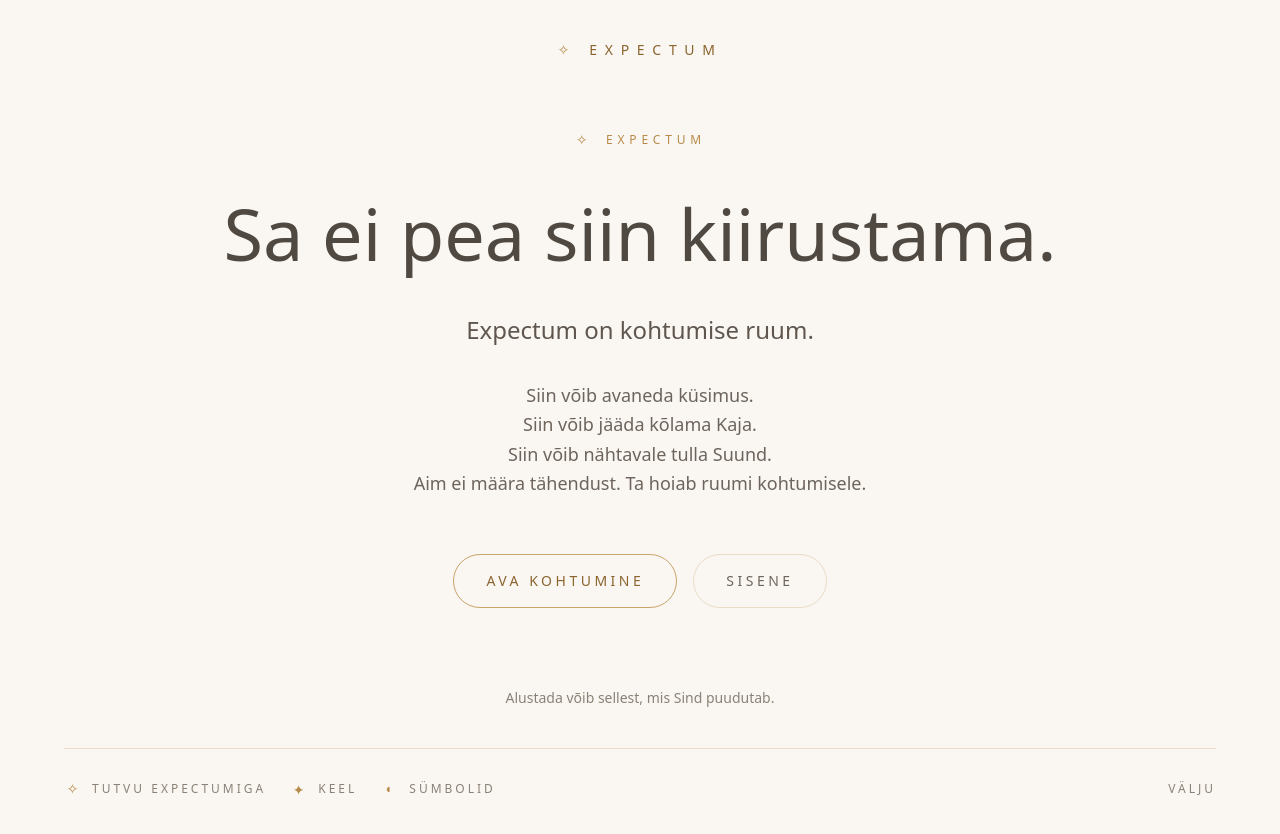
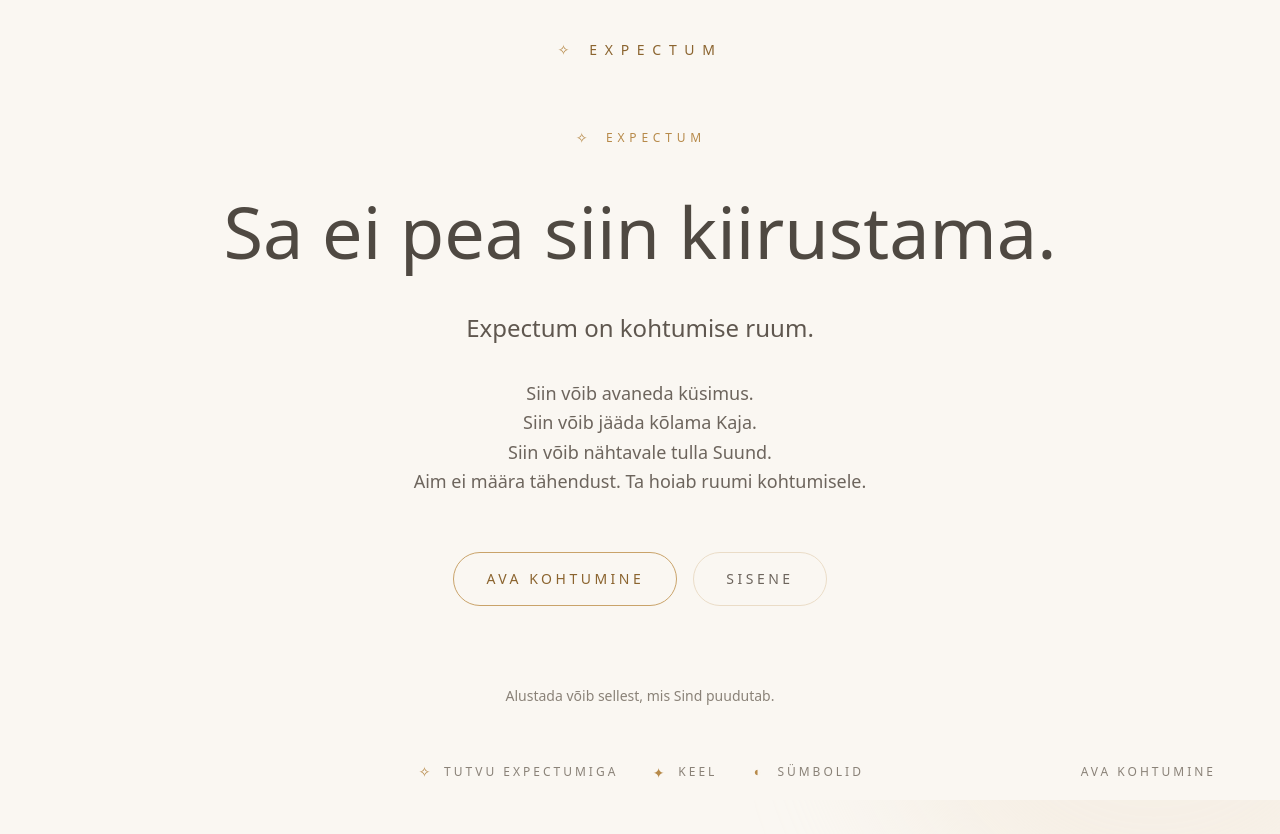
Before and after one commit to laurentconsulting/expectum, a Next.js app: page / in a window 1280 px wide. Shown: the top 834 px of the page. After the commit the page ends 800 px from the top, so only its background shows below. Built offline with nearby package versions, Linux system fonts and the light colour scheme; no server answers.

Commit message:
Centralize Expectum footer

```diff
--- a/components/ExpectumFooter.tsx
+++ b/components/ExpectumFooter.tsx
@@ -31,7 +31,7 @@ export default function ExpectumFooter({
               className="inline-flex items-center gap-2 text-xs uppercase tracking-[0.25em] text-[#8a8278] transition hover:text-[#8b642f]"
             >
               {link.symbol && (
-                <ExpectumSymbol name={link.symbol} size="header" />
+                <ExpectumSymbol name={link.symbol} size="footer" />
               )}
 
               <span>{link.label}</span>
--- a/components/ExpectumPage.tsx
+++ b/components/ExpectumPage.tsx
@@ -1,17 +1,12 @@
 import type { ReactNode } from "react";
 import ExpectumHeader from "@/components/ExpectumHeader";
-import ExpectumSymbol from "@/components/ExpectumSymbol";
+import ExpectumFooter from "@/components/ExpectumFooter";
 import ExpectumBackground from "@/components/ExpectumBackground";
-
-type FooterLink = {
-  href: string;
-  label: string;
-  symbol?: "meeting" | "echo" | "theme" | "direction" | "path" | "memory" | "aim";
-};
+import type { ExpectumFooterLink } from "@/lib/expectumTypes";
 
 type ExpectumPageProps = {
   children: ReactNode;
-  footerLinks?: FooterLink[];
+  footerLinks?: ExpectumFooterLink[];
   className?: string;
 };
 
@@ -22,37 +17,18 @@ export default function ExpectumPage({
 }: ExpectumPageProps) {
   return (
     <main
-      className={`relative min-h-screen overflow-hidden px-6 pb-32 text-[#4f4942] ${className}`}
+      className={`relative h-screen overflow-hidden px-6 text-[#4f4942] ${className}`}
     >
       <ExpectumBackground />
 
-      <div className="relative z-10 mx-auto flex min-h-screen max-w-6xl flex-col">
+      <div className="relative z-10 mx-auto flex h-full max-w-6xl flex-col">
         <ExpectumHeader />
 
-        <div className="flex flex-1 items-center py-10">
+        <div className="flex min-h-0 flex-1 items-center overflow-y-auto py-10">
           <div className="w-full">{children}</div>
         </div>
 
-        <footer className="mt-auto flex flex-col items-center justify-between gap-6 border-t border-[#eadcc7] py-8 text-xs uppercase tracking-[0.25em] text-[#8a8278] md:flex-row">
-          <div className="flex flex-wrap items-center justify-center gap-6">
-            {footerLinks.map((link) => (
-              <a
-                key={link.href}
-                href={link.href}
-                className="inline-flex items-center gap-2 transition hover:text-[#8b642f]"
-              >
-                {link.symbol && (
-                  <ExpectumSymbol name={link.symbol} size="header" />
-                )}
-                <span>{link.label}</span>
-              </a>
-            ))}
-          </div>
-
-          <a href="/return" className="transition hover:text-[#8b642f]">
-            Välju
-          </a>
-        </footer>
+        <ExpectumFooter links={footerLinks} />
       </div>
     </main>
   );
--- a/components/ExpectumSymbol.tsx
+++ b/components/ExpectumSymbol.tsx
@@ -7,7 +7,7 @@ type ExpectumSymbolName =
   | "memory"
   | "aim";
 
-type ExpectumSymbolSize = "header" | "card" | "hero";
+type ExpectumSymbolSize = "header" | "footer" | "card" | "hero";
 
 type ExpectumSymbolProps = {
   name: ExpectumSymbolName;
@@ -23,12 +23,14 @@ type ExpectumSymbolConfig = {
 
 const baseSizes: Record<ExpectumSymbolSize, number> = {
   header: 1,
+  footer: 1,
   card: 1.9,
   hero: 4,
 };
 
 const widths: Record<ExpectumSymbolSize, string> = {
   header: "w-[1.25rem]",
+  footer: "w-[1.25rem]",
   card: "w-12",
   hero: "w-20",
 };
```
